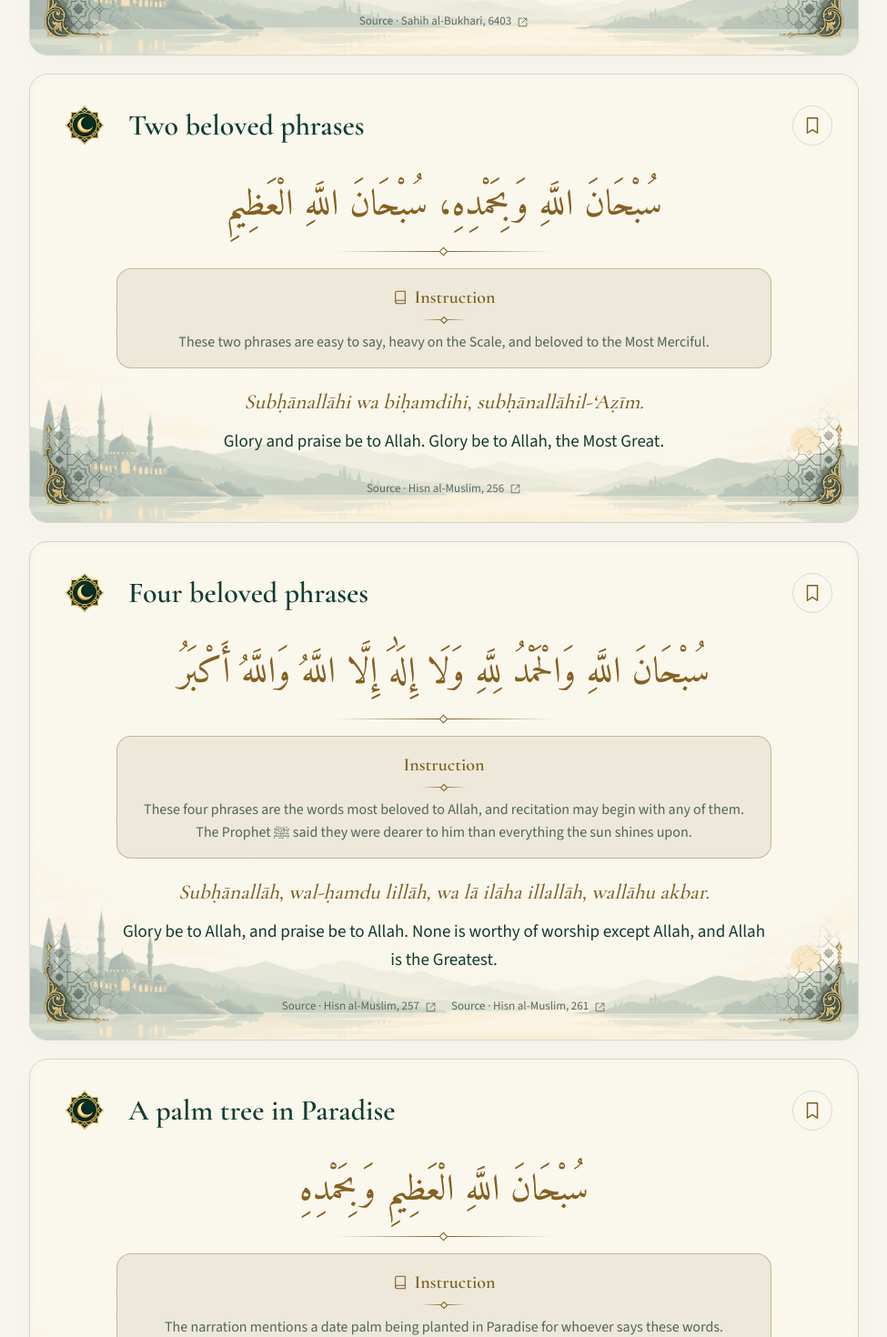
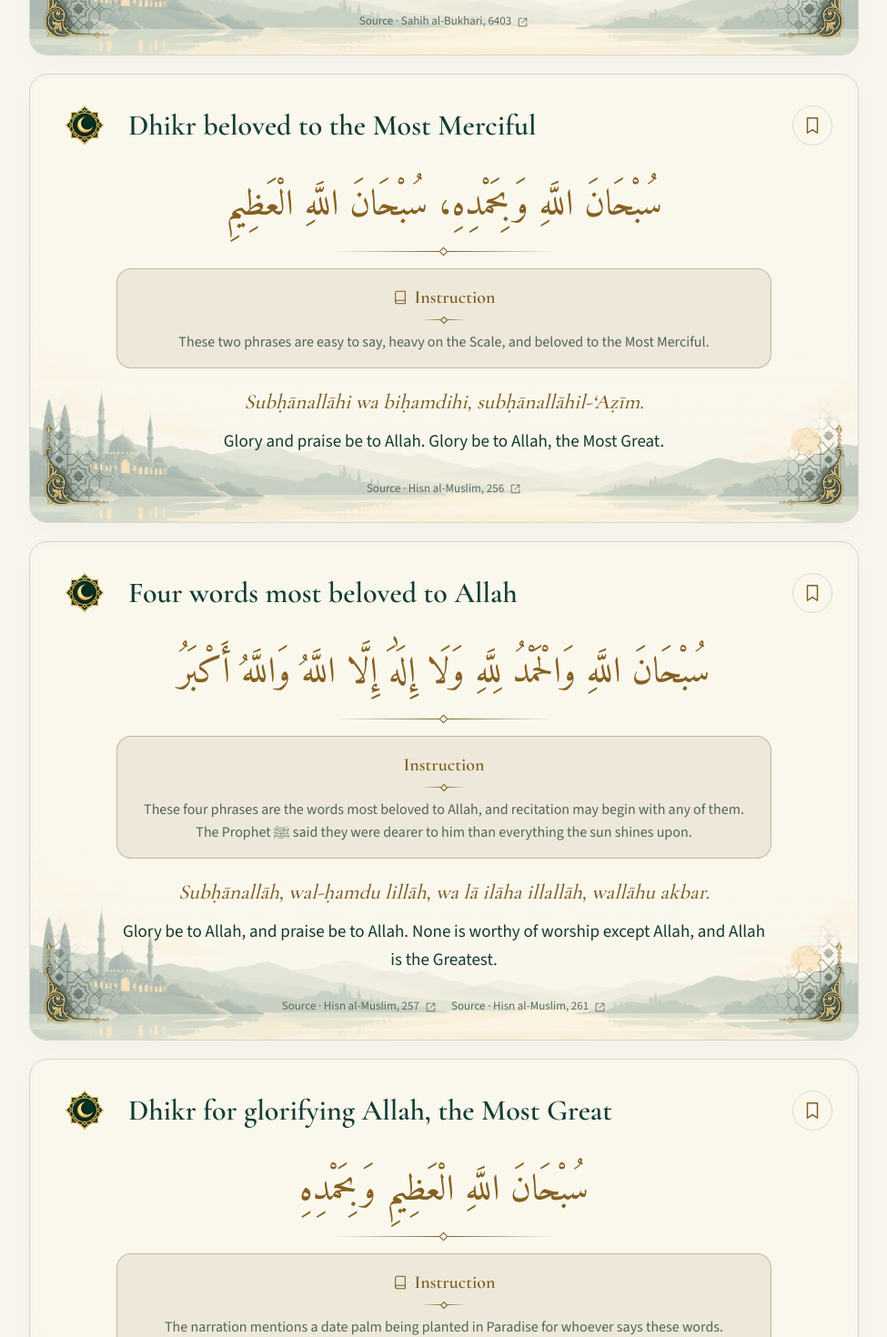
Before and after one commit to vedad-keskin/Vaktija, an Angular app: page /dhikr in a window 1280 px wide. Shown: the part 980-2450 px from the top of the page at 91% size, without its empty margins (152-1127 px from the left). Built offline with nearby package versions, Linux system fonts and the light colour scheme.

Commit message:
Refine dhikr titles and search coverage
Update nine bilingual dhikr titles according to the accepted review, document the title decisions, and expand search tests for forgiveness and protection titles.

```diff
--- a/src/app/features/duas/dhikr.data.ts
+++ b/src/app/features/duas/dhikr.data.ts
@@ -19,7 +19,7 @@ export const DHIKR: readonly DhikrEntry[] = [
   {
     id: 'hisn-248',
     categoryId: 'forgiveness',
-    title: { bs: 'Traženje oprosta i pokajanje', en: 'Seeking forgiveness and repentance' },
+    title: { bs: 'Zikr za oprost i pokajanje', en: 'Dhikr for forgiveness and repentance' },
     arabic: 'أَسْتَغْفِرُ اللَّهَ وَأَتُوبُ إِلَيْهِ',
     instructions: {
       bs: 'Poslanik ﷺ tražio je oprost od Allaha i kajao Mu se više od 70 puta dnevno.',
@@ -44,7 +44,7 @@ export const DHIKR: readonly DhikrEntry[] = [
   {
     id: 'bukhari-6403',
     categoryId: 'general',
-    title: { bs: 'Tevhid', en: 'Declaration of Allah’s oneness' },
+    title: { bs: 'Zikr za zaštitu od šejtana', en: 'Dhikr for protection from Satan' },
     arabic:
       'لَا إِلَٰهَ إِلَّا اللَّهُ وَحْدَهُ لَا شَرِيكَ لَهُ، لَهُ الْمُلْكُ وَلَهُ الْحَمْدُ، وَهُوَ عَلَىٰ كُلِّ شَيْءٍ قَدِيرٌ',
     instructions: {
@@ -70,7 +70,7 @@ export const DHIKR: readonly DhikrEntry[] = [
   {
     id: 'hisn-254',
     categoryId: 'forgiveness',
-    title: { bs: 'Slavljenje Allaha i zahvala', en: 'Glorifying and praising Allah' },
+    title: { bs: 'Zikr za slavljenje Allaha i zahvalu', en: 'Dhikr for glorifying and praising Allah' },
     arabic: 'سُبْحَانَ اللَّهِ وَبِحَمْدِهِ',
     instructions: {
       bs: 'Proučiti ovo 100 puta dnevno. U hadisu se navodi oprost grijeha, makar ih bilo poput morske pjene.',
@@ -95,7 +95,7 @@ export const DHIKR: readonly DhikrEntry[] = [
   {
     id: 'hisn-256',
     categoryId: 'general',
-    title: { bs: 'Dvije lahke riječi', en: 'Two beloved phrases' },
+    title: { bs: 'Zikr drag Svemilosnom', en: 'Dhikr beloved to the Most Merciful' },
     arabic: 'سُبْحَانَ اللَّهِ وَبِحَمْدِهِ، سُبْحَانَ اللَّهِ الْعَظِيمِ',
     instructions: {
       bs: 'Ove dvije riječi su lahke na jeziku, teške na Vagi i drage Svemilosnom.',
@@ -120,7 +120,7 @@ export const DHIKR: readonly DhikrEntry[] = [
   {
     id: 'hisn-257',
     categoryId: 'general',
-    title: { bs: 'Allahu najdraže četiri riječi', en: 'Four beloved phrases' },
+    title: { bs: 'Četiri Allahu najdraže riječi', en: 'Four words most beloved to Allah' },
     // Book entries 6 and 10 have the same recitation; keep one card with both sources.
     sayings: [
       {
@@ -164,7 +164,7 @@ export const DHIKR: readonly DhikrEntry[] = [
   {
     id: 'hisn-258',
     categoryId: 'forgiveness',
-    title: { bs: 'Tesbih za brisanje grijeha', en: 'Tasbih for forgiveness' },
+    title: { bs: 'Zikr za brisanje grijeha', en: 'Dhikr for erasing sins' },
     arabic: 'سُبْحَانَ اللَّهِ',
     instructions: {
       bs: 'Proučiti ovo 100 puta dnevno. U hadisu se navodi da se za to upisuje 1.000 dobrih djela ili briše 1.000 grijeha.',
@@ -186,7 +186,7 @@ export const DHIKR: readonly DhikrEntry[] = [
   {
     id: 'hisn-259',
     categoryId: 'general',
-    title: { bs: 'Palma u Džennetu', en: 'A palm tree in Paradise' },
+    title: { bs: 'Zikr za slavljenje Uzvišenog Allaha', en: 'Dhikr for glorifying Allah, the Most Great' },
     arabic: 'سُبْحَانَ اللَّهِ الْعَظِيمِ وَبِحَمْدِهِ',
     instructions: {
       bs: 'U predaji se navodi da će onome ko izgovori ove riječi u Džennetu biti zasađena palma.',
@@ -211,7 +211,7 @@ export const DHIKR: readonly DhikrEntry[] = [
   {
     id: 'hisn-260',
     categoryId: 'general',
-    title: { bs: 'Jedna od džennetskih riznica', en: 'A treasure of Paradise' },
+    title: { bs: 'Zikr iz džennetskih riznica', en: 'A dhikr from the treasures of Paradise' },
     arabic: 'لَا حَوْلَ وَلَا قُوَّةَ إِلَّا بِاللَّهِ',
     instructions: {
       bs: 'Poslanik ﷺ nazvao je ove riječi jednom od džennetskih riznica.',
@@ -271,7 +271,7 @@ export const DHIKR: readonly DhikrEntry[] = [
   {
     id: 'hisn-265',
     categoryId: 'general',
-    title: { bs: 'Trajno vrijedne riječi', en: 'Enduring good deeds' },
+    title: { bs: 'Zikr trajne vrijednosti', en: 'Dhikr of lasting value' },
     arabic:
       'سُبْحَانَ اللَّهِ وَالْحَمْدُ لِلَّهِ وَلَا إِلَٰهَ إِلَّا اللَّهُ وَاللَّهُ أَكْبَرُ وَلَا حَوْلَ وَلَا قُوَّةَ إِلَّا بِاللَّهِ',
     transcription: {
```
Also changed, not shown: 2 other files (tests, documents, lock files or other folders).
